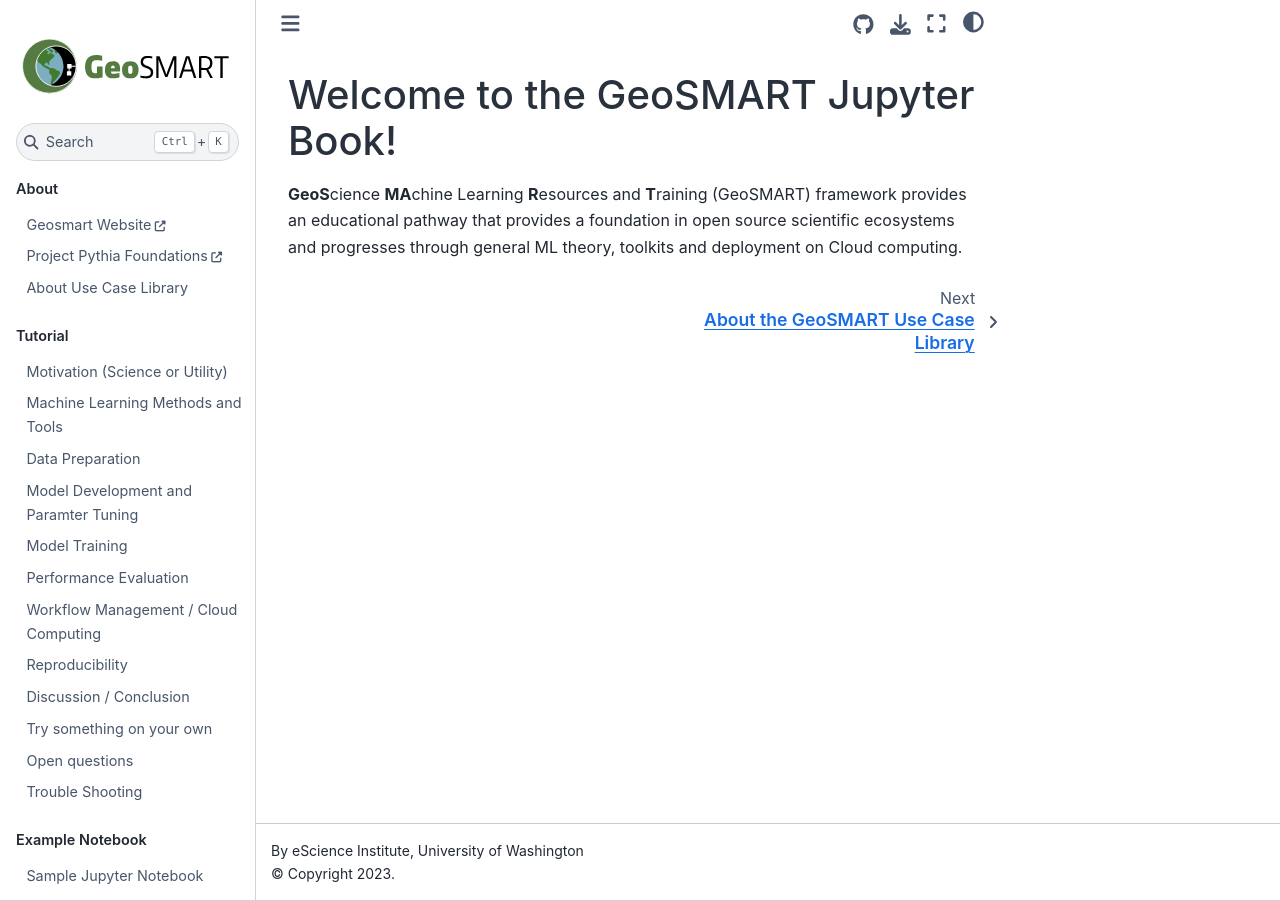
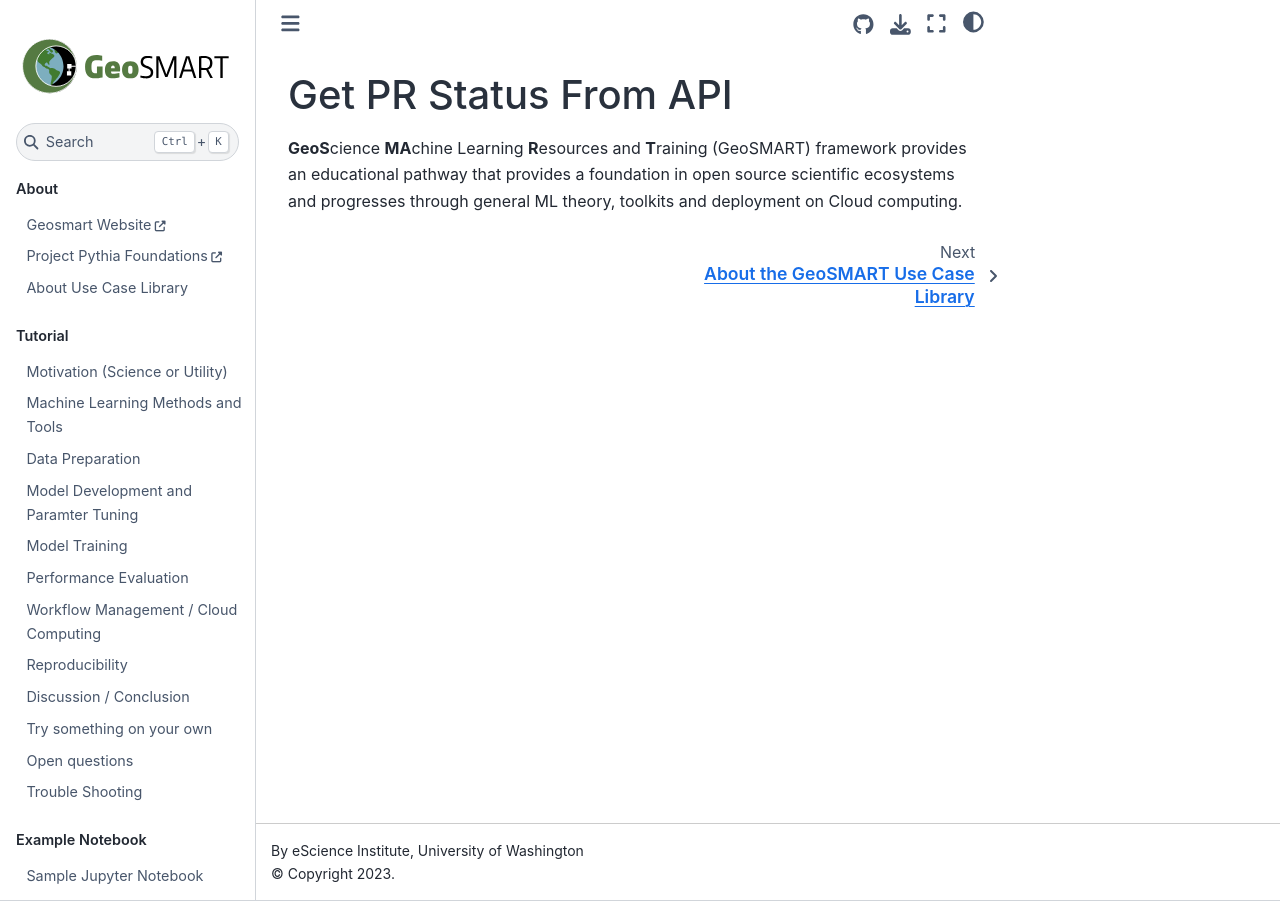
Before and after one commit to relativeorbit/sarbook, a Jupyter Book: the page built from book/intro.md, in a window 1280 px wide. Built offline with Jupyter Book 1.0.4 settings and Sphinx 7.4.7 and the Sphinx Book theme 1.1.4, drawn with Linux system fonts in a browser that asks for light colours; comment, search, counter and statistics services are not loaded.

Commit message:
Update intro.md

```diff
--- a/book/intro.md
+++ b/book/intro.md
@@ -1,3 +1,3 @@
-# Welcome to the GeoSMART Jupyter Book!
+# Get PR Status From API
 
 **GeoS**cience **MA**chine Learning **R**esources and **T**raining (GeoSMART) framework provides an educational pathway that provides a foundation in open source scientific ecosystems and progresses through general ML theory, toolkits and deployment on Cloud computing.
```
